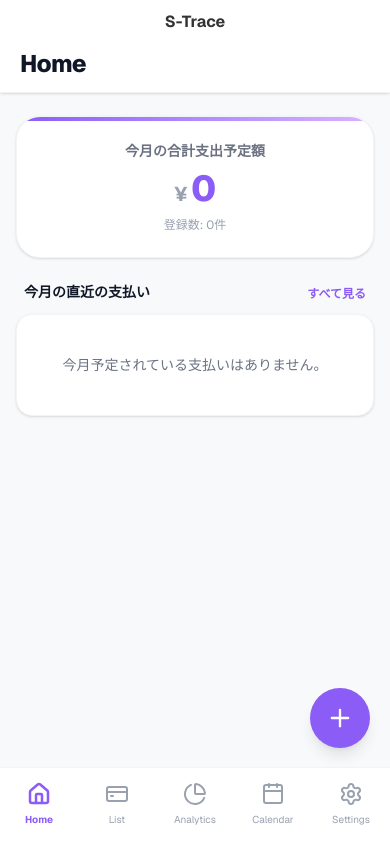
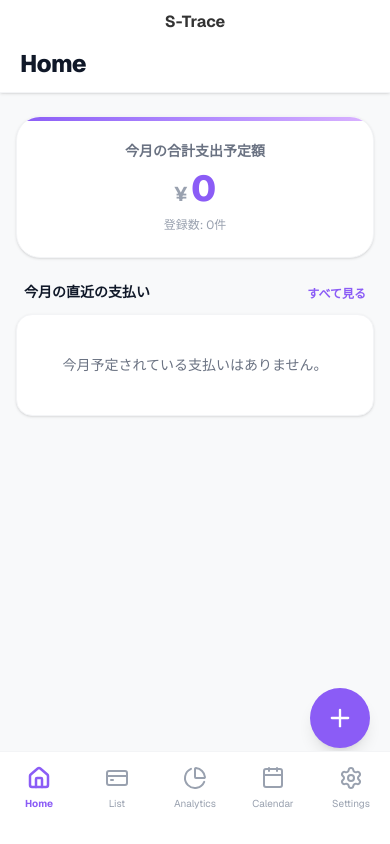
Before and after one commit to kenchan0526/S-Trace, a Next.js app: page / in a window 390 px wide. Built offline with nearby package versions, Linux system fonts and the light colour scheme.

Commit message:
Increase bottom padding for BottomNav to avoid iPhone home indicator

```diff
--- a/src/app/layout.tsx
+++ b/src/app/layout.tsx
@@ -41,7 +41,7 @@ export default function RootLayout({
   return (
     <html lang="ja" className={`${geistSans.variable} ${geistMono.variable}`}>
       <body className="min-h-screen flex flex-col bg-background text-foreground antialiased relative">
-        <main className="flex-1 pb-24 relative">
+        <main className="flex-1 pb-32 relative">
           {children}
         </main>
         <BottomNav />
--- a/src/components/layout/BottomNav.tsx
+++ b/src/components/layout/BottomNav.tsx
@@ -16,7 +16,7 @@ export default function BottomNav() {
   ];
 
   return (
-    <nav className="fixed bottom-0 left-0 right-0 bg-white border-t border-gray-100 pb-[calc(env(safe-area-inset-bottom)+0.25rem)] z-50">
+    <nav className="fixed bottom-0 left-0 right-0 bg-white border-t border-gray-100 pb-[calc(env(safe-area-inset-bottom)+1.25rem)] z-50">
       <div className="flex justify-around items-center h-[4.5rem]">
         {navItems.map((item) => {
           const Icon = item.icon;
```
